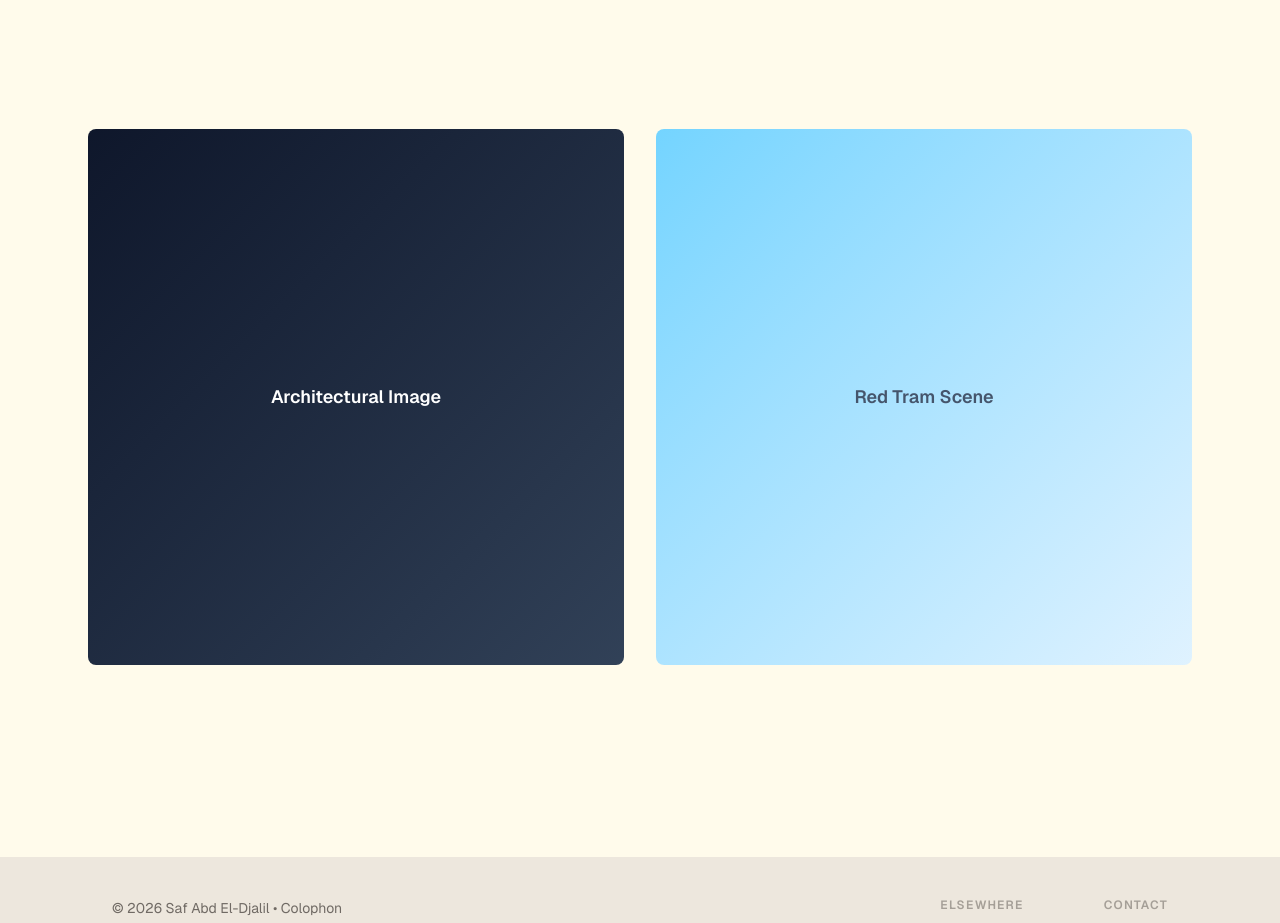
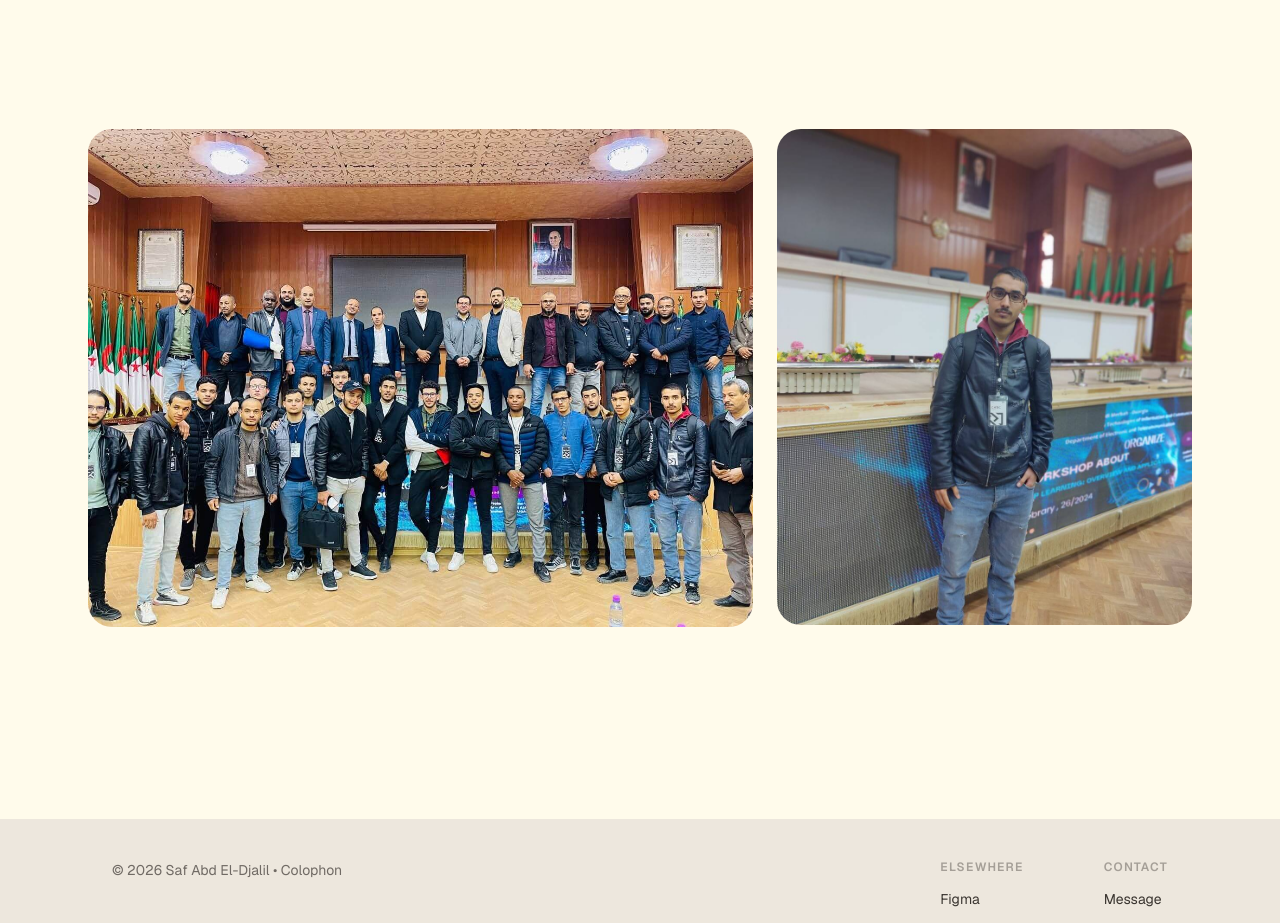
Before and after one commit to AbdEDjalilSaf/new-Area, a Next.js app: page /about in a window 1280 px wide. Shown: the part 2900-3823 px from the top of the page. Built offline with nearby package versions, Linux system fonts and the light colour scheme.

Commit message:
fix: below images

```diff
--- a/app/about/page.tsx
+++ b/app/about/page.tsx
@@ -1,6 +1,8 @@
 
 import Image from "next/image";
 import Logo from "@/public/logo.jpg";
+import All from "@/public/all.jpg";
+import One from "@/public/one.jpg";
 
 const EXPERIENCE = [
   { id: 1, company: "GiveDirectly", role: "Frontend Engineer", years: "4", shade: "bg-teal-700", top: 2,    left: 78.5, width: 23 },
@@ -144,17 +146,31 @@ export default function Page() {
 
       {/* Images Section */}
       <section className="px-4 sm:px-6 py-14 md:py-24 max-w-6xl mx-auto">
-        <div className="grid sm:grid-cols-2 gap-6 md:gap-8">
-          <div className="aspect-video sm:aspect-square bg-gradient-to-br from-slate-900 to-slate-700 rounded-lg overflow-hidden">
-            <div className="w-full h-full flex items-center justify-center text-white text-center p-6">
-              <p className="text-lg font-semibold">Architectural Image</p>
-            </div>
+        <div className="grid sm:grid-cols-[1.6fr_1fr] gap-4 md:gap-6">
+          <div className="relative group aspect-video sm:aspect-[4/3] rounded-2xl md:rounded-3xl overflow-hidden">
+            <Image
+              src={All}
+              alt="Group photo at CNTIC workshop"
+              fill
+              sizes="(min-width: 640px) 55vw, 100vw"
+              className="object-cover "
+            />
+            <span className="absolute group-hover:opacity-100 opacity-0 transition-opacity duration-300 bottom-4 left-4 bg-amber-50/90 dark:bg-[#0a1f14]/90 text-teal-900 dark:text-[#d4f5e0] text-sm font-medium px-4 py-2 rounded-full">
+              CNTIC Workshop
+            </span>
           </div>
 
-          <div className="aspect-video sm:aspect-square bg-gradient-to-br from-sky-300 to-sky-100 dark:from-sky-700 dark:to-sky-500 rounded-lg overflow-hidden">
-            <div className="w-full h-full flex items-center justify-center text-slate-600 dark:text-[#a3c9b8] text-center p-6">
-              <p className="text-lg font-semibold">Red Tram Scene</p>
-            </div>
+          <div className="relative group aspect-video sm:aspect-[3.35/4] rounded-2xl md:rounded-3xl overflow-hidden">
+            <Image
+              src={One}
+              alt="Abd El-Djalil at the CNTIC deep learning workshop"
+              fill
+              sizes="(min-width: 640px) 35vw, 100vw"
+              className="object-cover"
+            />
+            <span className="absolute group-hover:opacity-100 opacity-0 transition-opacity duration-300 bottom-4 left-4 bg-amber-50/90 dark:bg-[#0a1f14]/90 text-teal-900 dark:text-[#d4f5e0] text-sm font-medium px-4 py-2 rounded-full">
+              AI Workshop
+            </span>
           </div>
         </div>
       </section>
--- a/app/components/sections/WorkCards.tsx
+++ b/app/components/sections/WorkCards.tsx
@@ -1,5 +1,3 @@
-import React from 'react';
-
 const works = [
   {
     id: 1,
```
Also changed, not shown: app/components/layout/Footer.tsx (line endings or trailing spaces), public/all.jpg (added), public/one.jpg (added).
